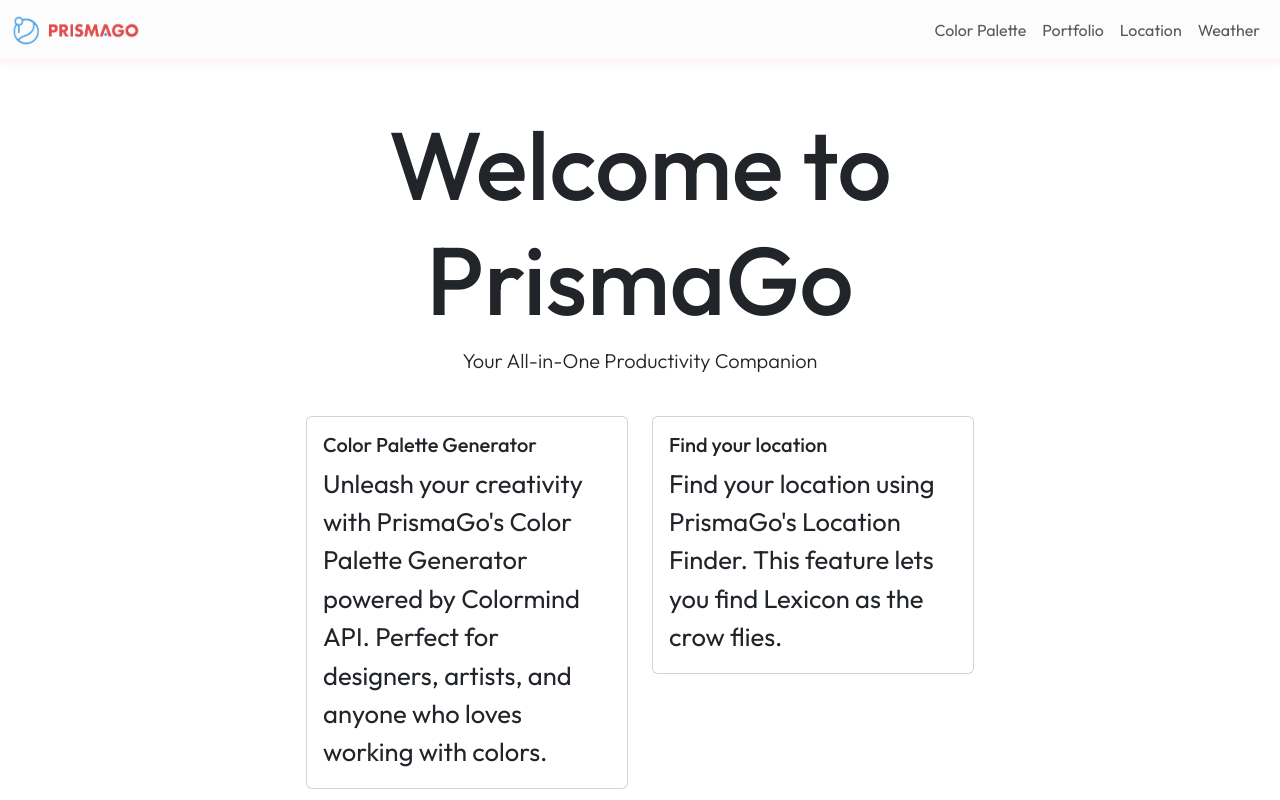
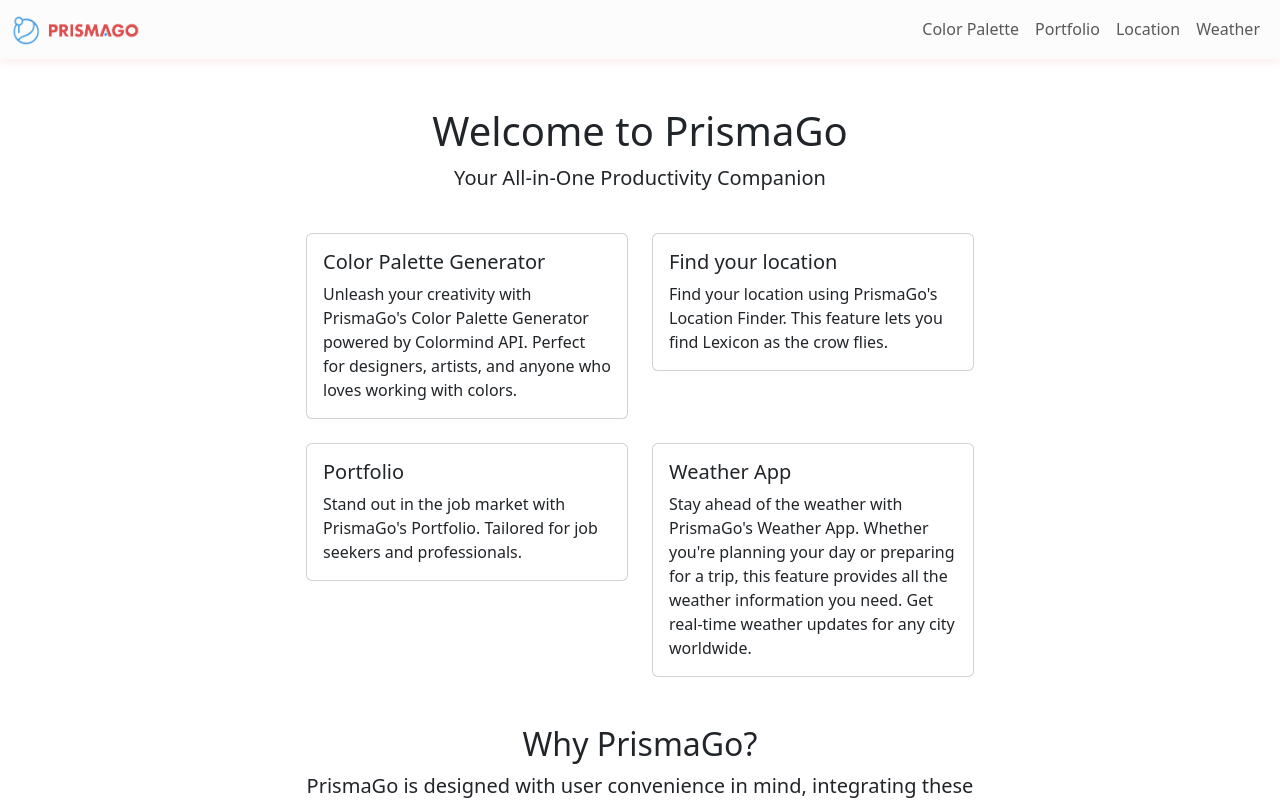
Before and after one commit to brown-group/scrum-project-app, a React (Create React App) app: page / in a window 1280 px wide. Shown: the top 800 px of the page. Built offline with nearby package versions, Linux system fonts and the light colour scheme.

Commit message:
smal changes

```diff
--- a/src/routes/Zainab/App.js
+++ b/src/routes/Zainab/App.js
@@ -18,7 +18,7 @@
   }
 
   return (
-    <div className="app">
+    <div className="app" id='Zwraper'>
       <div className="search">
         <input
           value={location}
@@ -30,23 +30,24 @@
       <div className="container">
         <div className="top">
           <div className="location">
-            <p>{data.name}</p>
+
+            <p className='date-P'>{data.name}</p>
           </div>
           <div className="temp">
-            {data.main ? <h1>{((data.main.temp - 32) * 5/9).toFixed()}°C</h1> : null}
+            {data.main ? <h1 className='tempTitle'>{((data.main.temp - 32) * 5/9).toFixed()}°C</h1> : null}
           </div>
           <div className="description">
-            {data.weather ? <p>{data.weather[0].main}</p> : null}
+            {data.weather ? <p className = 'date-P' >{data.weather[0].main}</p> : null}
           </div>
         </div>
 
         {data.name !== undefined &&
           <div className="bottom">
             <div className="humidity">
-              {data.main ? <p className='bold'>Humidity {data.main.humidity}%</p> : null}
+              {data.main ? <p className='bold date-P'>Humidity {data.main.humidity}%</p> : null}
             </div>
             <div className="wind">
-              {data.wind ? <p className='bold'> Wind Speed {data.wind.speed.toFixed()} MPH</p> : null}
+              {data.wind ? <p className='bold date-P'> Wind Speed {data.wind.speed.toFixed()} MPH</p> : null}
             </div>
           </div>
         }
--- a/src/routes/Zainab/index.css
+++ b/src/routes/Zainab/index.css
@@ -6,7 +6,7 @@
   padding: 0;
 }
 
-body {
+#Zwraper {
   font-family: 'Outfit', 'Segoe UI', 'Roboto', 'Oxygen',
     'Ubuntu', 'Cantarell', 'Fira Sans', 'Droid Sans', 'Helvetica Neue',
     sans-serif;
@@ -14,11 +14,11 @@
   -moz-osx-font-smoothing: grayscale;
 }
 
-p {
+.date-P {
   font-size: 1.6rem;
 }
 
-h1 {
+.tempTitle {
   font-size: 6rem;
 }
 
```
